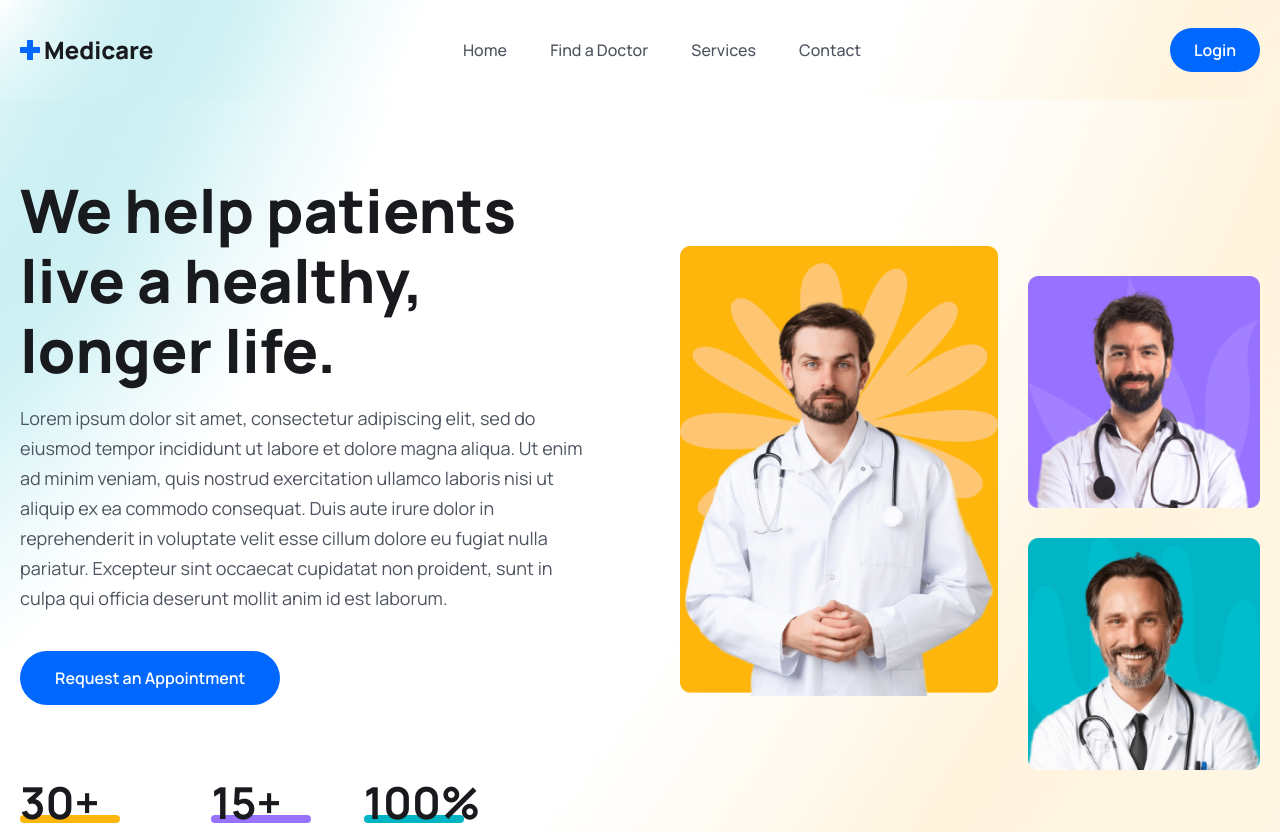
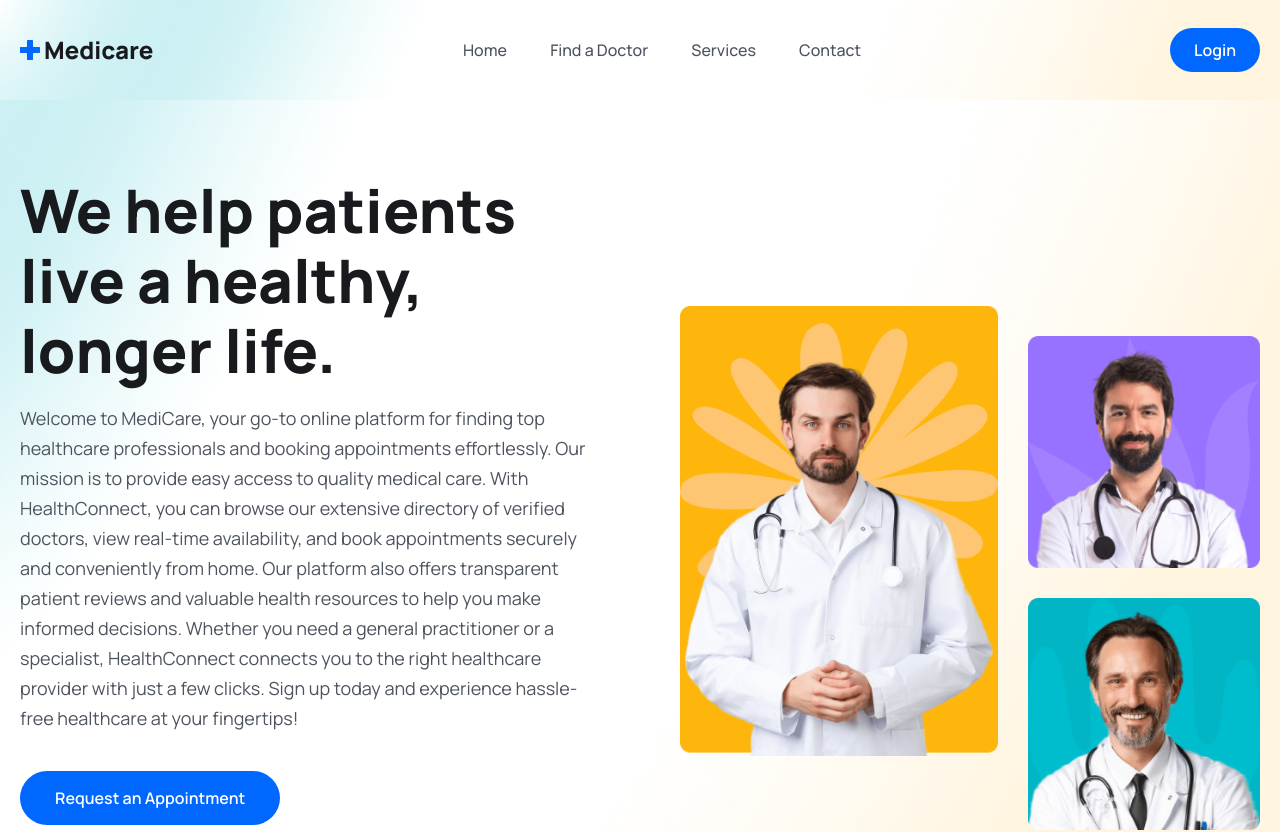
Before and after one commit to rehan2599/Doctor-Appointment-Booking-System-for-UHCS, a React (Vite) app in the folder frontend/: page / in a window 1280 px wide. Shown: the top 832 px of the page. Built offline with nearby package versions, Linux system fonts and the light colour scheme.

Commit message:
Data update

```diff
--- a/frontend/src/pages/Home.jsx
+++ b/frontend/src/pages/Home.jsx
@@ -37,7 +37,7 @@ const Home = () => {
                     We help patients live a healthy, longer life.
                   </h1>
                   <p className='text_para'>
-                  Lorem ipsum dolor sit amet, consectetur adipiscing elit, sed do eiusmod tempor incididunt ut labore et dolore magna aliqua. Ut enim ad minim veniam, quis nostrud exercitation ullamco laboris nisi ut aliquip ex ea commodo consequat. Duis aute irure dolor in reprehenderit in voluptate velit esse cillum dolore eu fugiat nulla pariatur. Excepteur sint occaecat cupidatat non proident, sunt in culpa qui officia deserunt mollit anim id est laborum.
+                  Welcome to MediCare, your go-to online platform for finding top healthcare professionals and booking appointments effortlessly. Our mission is to provide easy access to quality medical care. With HealthConnect, you can browse our extensive directory of verified doctors, view real-time availability, and book appointments securely and conveniently from home. Our platform also offers transparent patient reviews and valuable health resources to help you make informed decisions. Whether you need a general practitioner or a specialist, HealthConnect connects you to the right healthcare provider with just a few clicks. Sign up today and experience hassle-free healthcare at your fingertips!
                   </p>
 
                   <button className='btn'> Request an Appointment</button>
```
